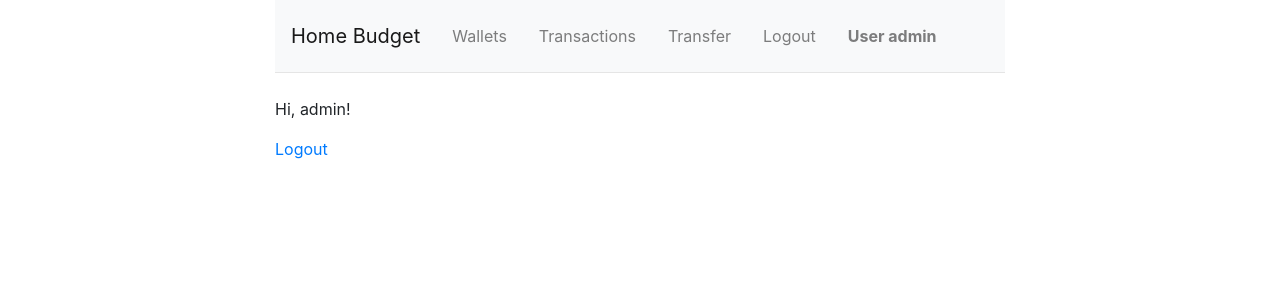
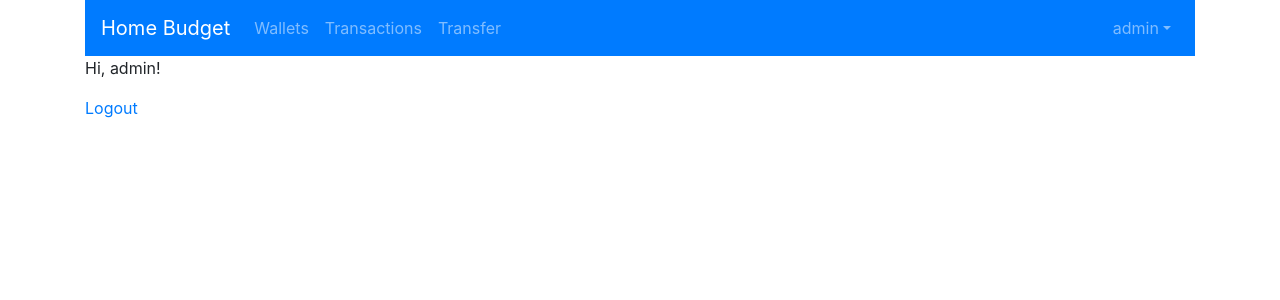
Before and after one commit to jslodkowicz/home_budget, a Django app: page / in a window 1280 px wide. Shown: the top 300 px of the page. Run offline with Django 3.2, Linux system fonts and the light colour scheme; a user stored in the database is signed in; some libraries are stand-ins or nearby versions.

Commit message:
navbar refactor

```diff
--- a/templates/base.html
+++ b/templates/base.html
@@ -1,45 +1,53 @@
 <!DOCTYPE html>
 <html lang="en">
 <head>
-    <meta charset="UTF-8">
-    <link rel="stylesheet" href="https://stackpath.bootstrapcdn.com/bootstrap/4.4.1/css/bootstrap.min.css" integrity="sha384-Vkoo8x4CGsO3+Hhxv8T/Q5PaXtkKtu6ug5TOeNV6gBiFeWPGFN9MuhOf23Q9Ifjh" crossorigin="anonymous">
-    <script src="https://stackpath.bootstrapcdn.com/bootstrap/4.1.3/js/bootstrap.min.js" integrity="sha384-ChfqqxuZUCnJSK3+MXmPNIyE6ZbWh2IMqE241rYiqJxyMiZ6OW/JmZQ5stwEULTy" crossorigin="anonymous"></script>
-    <title>Home Budget</title>
+  <!-- Required meta tags -->
+  <meta charset="utf-8">
+  <meta name="viewport" content="width=device-width, initial-scale=1, shrink-to-fit=no">
+
+  <!-- Bootstrap CSS -->
+  <link rel="stylesheet" href="https://maxcdn.bootstrapcdn.com/bootstrap/4.0.0-beta/css/bootstrap.min.css" integrity="sha384-/Y6pD6FV/Vv2HJnA6t+vslU6fwYXjCFtcEpHbNJ0lyAFsXTsjBbfaDjzALeQsN6M" crossorigin="anonymous">
 </head>
 <body>
   <div class="container">
-      <div class="row justify-content-center">
-          <div class="col-8">
-            <nav class="navbar navbar-expand-lg navbar-light bg-light">
+      <nav class="navbar navbar-expand-lg navbar-dark bg-primary">
         <a class="navbar-brand" href="/">Home Budget</a>
-              <button class="navbar-toggler" type="button" data-toggle="collapse" data-target="#navbarNav" aria-controls="navbarNav" aria-expanded="false" aria-label="Toggle navigation">
+
+        <button class="navbar-toggler" type="button" data-toggle="collapse" data-target="#navbarSupportedContent">
             <span class="navbar-toggler-icon"></span>
         </button>
-              <div class="collapse navbar-collapse" id="navbarNav">
-                <ul class="navbar-nav">
-                  <li {% if 'wallets/' in request.path %}class="nav-item nav-link active"{% else %}class="nav-link"{% endif %}>
-                    <a class="nav-link" href="{% url 'home_budget:wallets' %}">Wallets</a>
+
+        <div class="collapse navbar-collapse" id="navbarSupportedContent">
+            <ul class="navbar-nav mr-auto">
+                <li class="nav-item">
+                    <a {% if 'wallets/' in request.path %}class="nav-item nav-link active"{% else %}class="nav-link"{% endif %} href="{% url 'home_budget:wallets' %}">Wallets</a>
                 </li>
-                  <li {% if 'transactions/' in request.path %}class="nav-item nav-link active"{% else %}class="nav-link"{% endif %}>
-                    <a class="nav-link" href="{% url 'home_budget:transactions' %}">Transactions</a>
+                <li class="nav-item">
+                    <a {% if 'transactions/' in request.path %}class="nav-item nav-link active"{% else %}class="nav-link"{% endif %} href="{% url 'home_budget:transactions' %}">Transactions</a>
                 </li>
-                  <li {% if 'transfer/' in request.path %}class="nav-item nav-link active"{% else %}class="nav-link"{% endif %}>
-                    <a class="nav-link" href="{% url 'home_budget:transfer' %}">Transfer</a>
+                <li class="nav-item">
+                    <a {% if 'transfer/' in request.path %}class="nav-item nav-link active"{% else %}class="nav-link"{% endif %} href="{% url 'home_budget:transfer' %}">Transfer</a>
                 </li>
-                  <li class="nav-link">{% if user.is_authenticated %}
-                      <a class="nav-link" href="{% url 'logout' %}">Logout</a>
-                      <li {% if '#' in request.path %}class="nav-item nav-link active"{% else %}class="nav-link"{% endif %}>
-                    <a class="nav-link" style="font-weight:bold" href="#">User {{ user.username }}</a>
+            </ul>
+            <ul class="navbar-nav ml-auto">
+                {% if user.is_authenticated %}
+                <li class="nav-item dropdown">
+                    <a class="nav-link dropdown-toggle" data-toggle="dropdown" href="#" role="button" aria-haspopup="true" aria-expanded="false">{{user.username}}</a>
+                    <div class="dropdown-menu">
+                        <a class="dropdown-item" href="#">Profile</a>
+                        <div class="dropdown-divider"></div>
+                        <a class="dropdown-item" href="{% url 'logout' %}">Logout</a>
+                    </div>
                 </li>
-                  {% else %}<a class="nav-link" href="{% url 'login' %}">Login</a>
+                {% else %}
+                    <a class="nav-link" href="{% url 'login' %}">Login</a>
                 {% endif %}
-                  </li>
             </ul>
         </div>
     </nav>
-              <hr class="mt-0 mb-4">
   {% block content %}
   {% endblock %}
+
                   {% if is_paginated %}
                     <ul class="pagination">
                         {% if page_obj.has_previous %}
@@ -69,8 +77,12 @@
                         {% endif %}
                     </ul>
                   {% endif %}
+
   </div>
-      </div>
-  </div>
+  <!-- Optional JavaScript -->
+  <!-- jQuery first, then Popper.js, then Bootstrap JS -->
+  <script src="https://code.jquery.com/jquery-3.2.1.slim.min.js" integrity="sha384-KJ3o2DKtIkvYIK3UENzmM7KCkRr/rE9/Qpg6aAZGJwFDMVNA/GpGFF93hXpG5KkN" crossorigin="anonymous"></script>
+  <script src="https://cdnjs.cloudflare.com/ajax/libs/popper.js/1.11.0/umd/popper.min.js" integrity="sha384-b/U6ypiBEHpOf/4+1nzFpr53nxSS+GLCkfwBdFNTxtclqqenISfwAzpKaMNFNmj4" crossorigin="anonymous"></script>
+  <script src="https://maxcdn.bootstrapcdn.com/bootstrap/4.0.0-beta/js/bootstrap.min.js" integrity="sha384-h0AbiXch4ZDo7tp9hKZ4TsHbi047NrKGLO3SEJAg45jXxnGIfYzk4Si90RDIqNm1" crossorigin="anonymous"></script>
 </body>
 </html>
```
Lines whose indentation alone changed are shown as unchanged.
